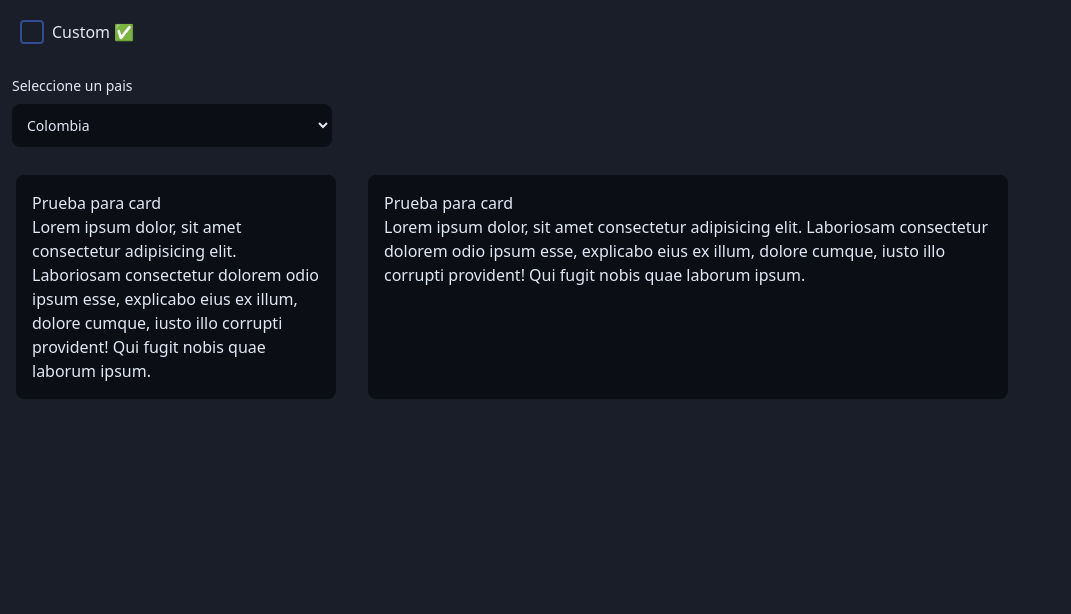
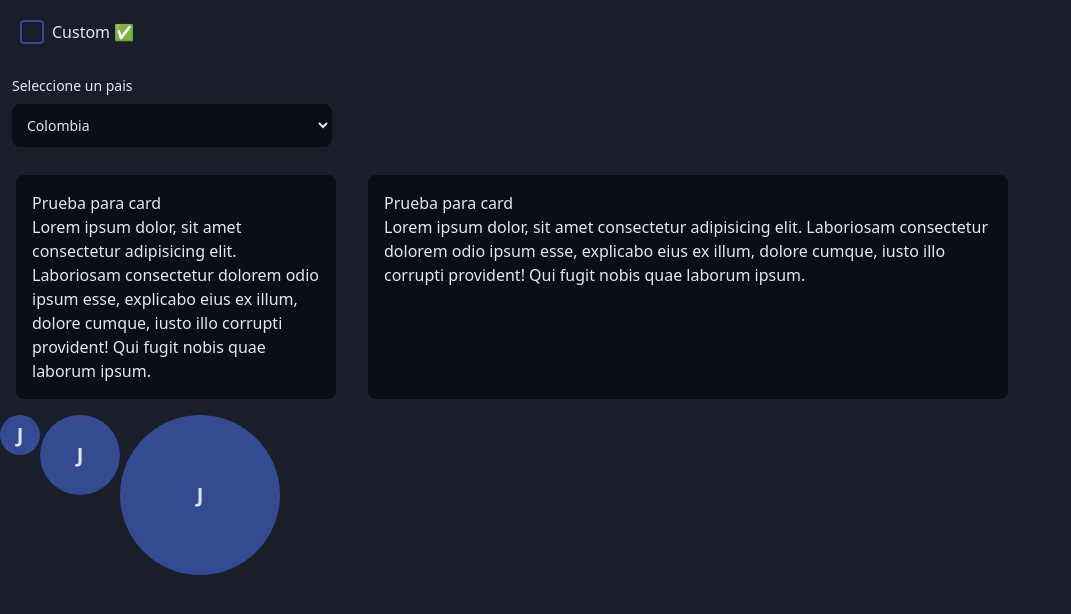
Before and after one commit to WitchImage/sirap-frontend, a Next.js app: page / in a window 1280 px wide. Shown: the top 614 px of the page, without its empty margins (0-1071 px from the left). Built offline with nearby package versions, Linux system fonts and the light colour scheme.

Commit message:
feat: create a custom avatar

```diff
--- /dev/null
+++ b/src/components/avatar.tsx
@@ -0,0 +1,37 @@
+/* eslint-disable indent */
+interface Props {
+    size: string;
+    name: string;
+    imgPath?: string;
+}
+export function Avatar({ size, name, imgPath }: Props) {
+    const convertSize = () => {
+        switch (size) {
+            case 'sm':
+                return 'w-10 h-10';
+            case 'md':
+                return 'w-20 h-20';
+            case 'lg':
+                return 'w-40 h-40';
+            default:
+                return 'w-20 h-20';
+        }
+    };
+    return (
+        <div
+            className={`relative ${convertSize()} overflow-hidden bg-blue-700 rounded-full`}
+        >
+            <div className='text-white text-xl font-bold absolute top-0 left-0 w-full h-full flex justify-center items-center'>
+                {imgPath ? (
+                    <img
+                        className='w-full h-full'
+                        alt='perfil'
+                        src={imgPath}
+                    ></img>
+                ) : (
+                    name[0]
+                )}
+            </div>
+        </div>
+    );
+}
--- a/src/components/index.ts
+++ b/src/components/index.ts
@@ -1,3 +1,4 @@
 export { Checkbox } from './checkbox';
 export { Card } from './card';
 export { Select } from './select';
+export { Avatar } from './avatar';
--- a/src/pages/index.tsx
+++ b/src/pages/index.tsx
@@ -1,7 +1,7 @@
 // import { Inter } from 'next/font/google';
 // const inter = Inter({ subsets: ['latin'] });
 
-import { Card, Checkbox, Select } from '@/components';
+import { Avatar, Card, Checkbox, Select } from '@/components';
 import { type GetServerSideProps } from 'next';
 import { useState } from 'react';
 
@@ -82,6 +82,20 @@ export default function Home() {
                     </p>
                 </Card>
             </div>
+            <div className='flex flex-row'>
+                <Avatar
+                    name='Juan'
+                    size='sm'
+                />
+                <Avatar
+                    name='Juan'
+                    size='md'
+                />
+                <Avatar
+                    name='Juan'
+                    size='lg'
+                />
+            </div>
         </main>
     );
 }
```
